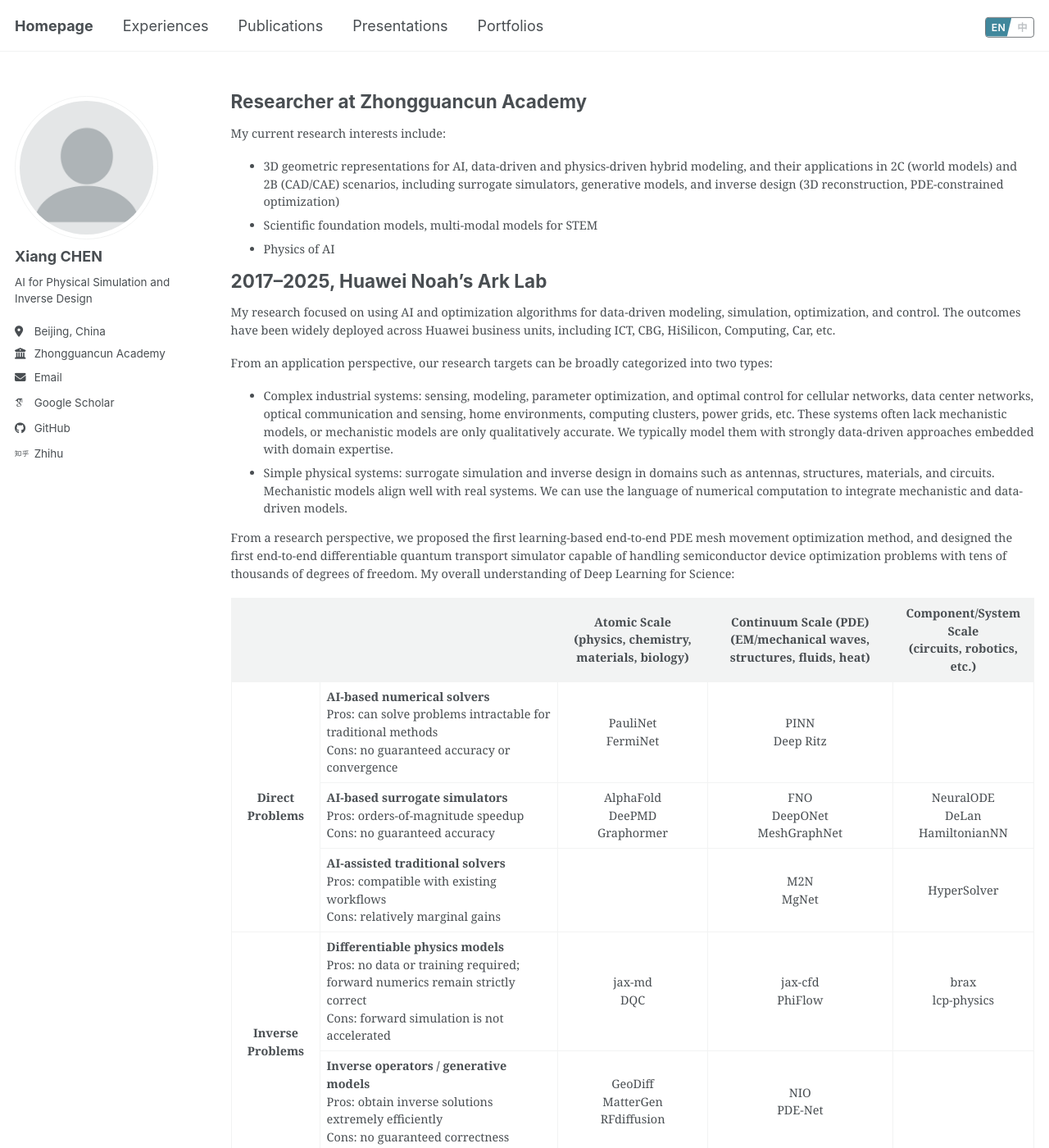
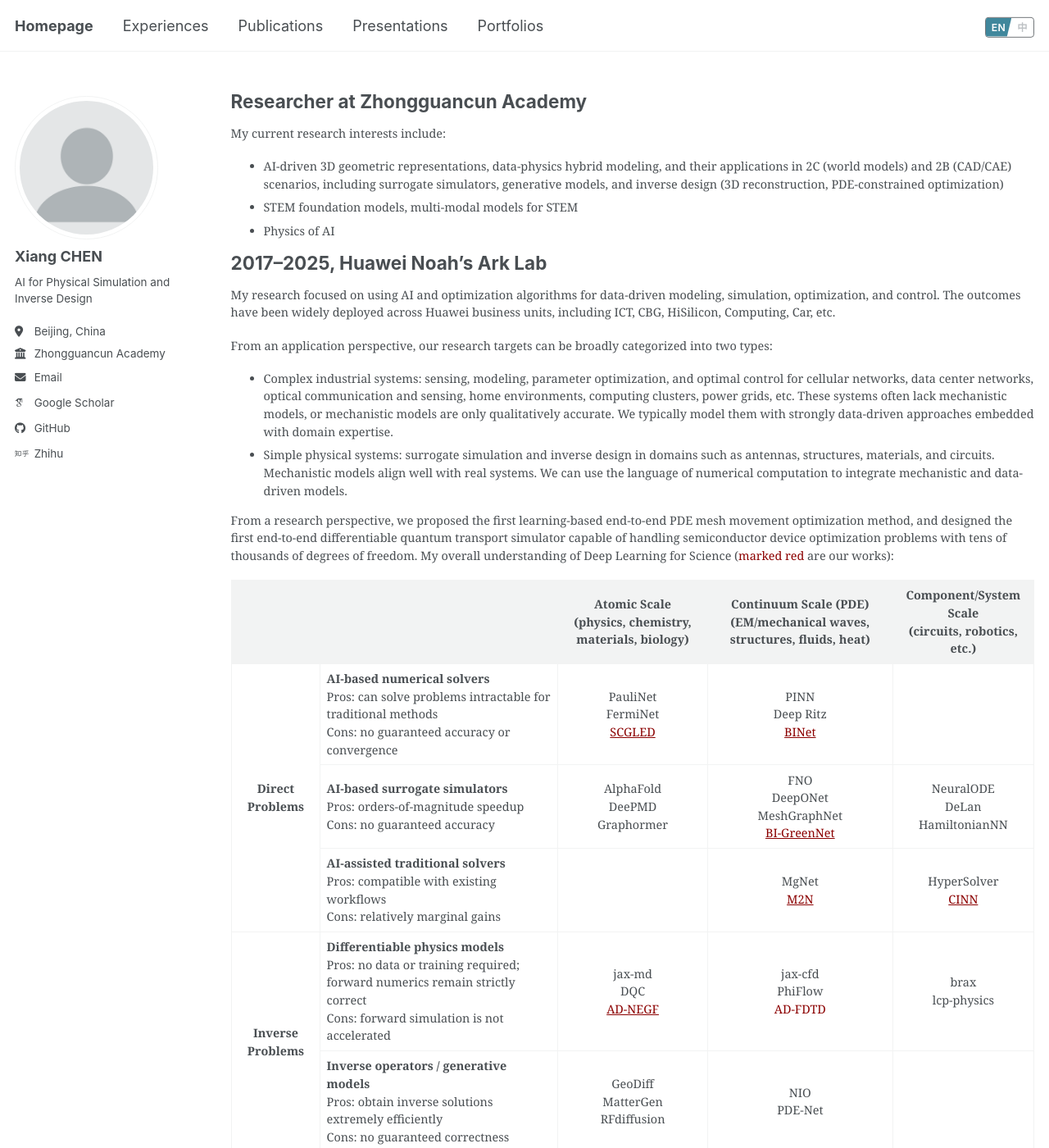
Before and after one commit to XiangCHEN-dvi/xiangchen-dvi.github.io, a Jekyll site: the page built from _pages/about.md, in a window 1280 px wide and 1400 px high. Shown: the whole window at 82% size. Built offline with Jekyll 4.4.1, drawn with Linux system fonts in a browser that asks for light colours; some web fonts are replaced; a script bundle is joined from its source files by our own code; library files that are not in the unit come from our copies; some of the changed text lies outside the part shown.

Commit message:
update 20260805

```diff
--- a/_includes/head/custom.html
+++ b/_includes/head/custom.html
@@ -10,7 +10,7 @@
 <link rel="icon" type="image/svg+xml" href="{{ base_path }}/images/favicon.svg"/>
 <link rel="icon" type="image/png" href="{{ base_path }}/images/favicon-32x32.png" sizes="32x32"/>
 <link rel="icon" type="image/png" href="{{ base_path }}/images/favicon-192x192.png" sizes="192x192"/>
-<link rel="manifest" href="{{ base_path }}/images/manifest.json"/>
+<link rel="manifest" href="{{ '/images/manifest.json' | relative_url }}"/>
 <link rel="icon" href="/images/favicon.ico"/>
 <meta name="theme-color" content="#ffffff"/>
 
--- a/_includes/scripts.html
+++ b/_includes/scripts.html
@@ -1,3 +1,5 @@
-<script type="module" src="{{ base_path }}/assets/js/main.min.js"></script>
+{# Use a same-origin relative URL so ES modules work when browsing via
+   either localhost or 127.0.0.1 during `jekyll serve` (they are different origins). #}
+<script type="module" src="{{ '/assets/js/main.min.js' | relative_url }}"></script>
 
 {% include analytics.html %}
--- a/_pages/about.md
+++ b/_pages/about.md
@@ -12,8 +12,8 @@
 
 # Researcher at Zhongguancun Academy
 My current research interests include:
-- 3D geometric representations for AI, data-driven and physics-driven hybrid modeling, and their applications in 2C (world models) and 2B (CAD/CAE) scenarios, including surrogate simulators, generative models, and inverse design (3D reconstruction, PDE-constrained optimization)
-- Scientific foundation models, multi-modal models for STEM
+- AI-driven 3D geometric representations, data-physics hybrid modeling, and their applications in 2C (world models) and 2B (CAD/CAE) scenarios, including surrogate simulators, generative models, and inverse design (3D reconstruction, PDE-constrained optimization)
+- STEM foundation models, multi-modal models for STEM
 - Physics of AI
 
 # 2017–2025, Huawei Noah's Ark Lab
@@ -23,7 +23,7 @@
 - Complex industrial systems: sensing, modeling, parameter optimization, and optimal control for cellular networks, data center networks, optical communication and sensing, home environments, computing clusters, power grids, etc. These systems often lack mechanistic models, or mechanistic models are only qualitatively accurate. We typically model them with strongly data-driven approaches embedded with domain expertise.
 - Simple physical systems: surrogate simulation and inverse design in domains such as antennas, structures, materials, and circuits. Mechanistic models align well with real systems. We can use the language of numerical computation to integrate mechanistic and data-driven models.
 
-From a research perspective, we proposed the first learning-based end-to-end PDE mesh movement optimization method, and designed the first end-to-end differentiable quantum transport simulator capable of handling semiconductor device optimization problems with tens of thousands of degrees of freedom. My overall understanding of Deep Learning for Science:
+From a research perspective, we proposed the first learning-based end-to-end PDE mesh movement optimization method, and designed the first end-to-end differentiable quantum transport simulator capable of handling semiconductor device optimization problems with tens of thousands of degrees of freedom. My overall understanding of Deep Learning for Science (<font color="darkred">marked red</font> are our works):
 
 <table>
   <thead>
@@ -39,27 +39,27 @@
     <tr>
       <td style="text-align: center;" rowspan="3"><b>Direct Problems</b></td>
       <td><b>AI-based numerical solvers</b><br>Pros: can solve problems intractable for traditional methods<br>Cons: no guaranteed accuracy or convergence</td>
-      <td style="text-align: center;">PauliNet<br>FermiNet</td>
-      <td style="text-align: center;">PINN<br>Deep Ritz</td>
+      <td style="text-align: center;">PauliNet<br>FermiNet<br><a href="https://proceedings.neurips.cc/paper_files/paper/2023/hash/969c14957c0df5ce2db642b3a5fa985c-Abstract-Conference.html" style="color: darkred;">SCGLED</a></td>
+      <td style="text-align: center;">PINN<br>Deep Ritz<br><a href="https://journal.hep.com.cn/csiam-am/EN/10.4208/csiam-am.SO-2022-0014" style="color: darkred;">BINet</a></td>
       <td></td>
     </tr>
     <tr>
       <td><b>AI-based surrogate simulators</b><br>Pros: orders-of-magnitude speedup<br>Cons: no guaranteed accuracy</td>
       <td style="text-align: center;">AlphaFold<br>DeePMD<br>Graphormer</td>
-      <td style="text-align: center;">FNO<br>DeepONet<br>MeshGraphNet</td>
+      <td style="text-align: center;">FNO<br>DeepONet<br>MeshGraphNet<br><a href="https://link.springer.com/article/10.1007/s40304-023-00338-6" style="color: darkred;">BI-GreenNet</a></td>
       <td style="text-align: center;">NeuralODE<br>DeLan<br>HamiltonianNN</td>
     </tr>
     <tr>
       <td><b>AI-assisted traditional solvers</b><br>Pros: compatible with existing workflows<br>Cons: relatively marginal gains</td>
       <td></td>
-      <td style="text-align: center;">M2N<br>MgNet</td>
-      <td style="text-align: center;">HyperSolver</td>
+      <td style="text-align: center;">MgNet<br><a href="https://proceedings.neurips.cc/paper_files/paper/2022/hash/2f88d8061f12abae9d14d376fd69c933-Abstract.html" style="color: darkred;">M2N</a></td>
+      <td style="text-align: center;">HyperSolver<br><a href="https://neurips.cc/virtual/2021/34235" style="color: darkred;">CINN</a></td>
     </tr>
     <tr>
       <td style="text-align: center;" rowspan="2"><b>Inverse Problems</b></td>
       <td><b>Differentiable physics models</b><br>Pros: no data or training required; forward numerics remain strictly correct<br>Cons: forward simulation is not accelerated</td>
-      <td style="text-align: center;">jax-md<br>DQC</td>
-      <td style="text-align: center;">jax-cfd<br>PhiFlow</td>
+      <td style="text-align: center;">jax-md<br>DQC<br><a href="https://journals.aps.org/prb/abstract/10.1103/PhysRevB.108.195143" style="color: darkred;">AD-NEGF</a></td>
+      <td style="text-align: center;">jax-cfd<br>PhiFlow<br><font color="darkred">AD-FDTD</font></td>
       <td style="text-align: center;">brax<br>lcp-physics</td>
     </tr>
     <tr>
@@ -79,8 +79,8 @@
 
 # 现任北京中关村学院研究员
 目前的研究兴趣包括：
-- 面向 AI 的三维几何表征、数据驱动与物理驱动混合建模，及其在2C（世界模型）与2B（CAD/CAE）场景中的应用，包括代理仿真器、生成模型与逆向设计（三维重建、PDE约束优化）
-- 科学基础模型、面向 STEM 的多模态模型
+- AI 驱动的三维几何表征、数据与机理混合驱动的物理建模，及其在2C（世界模型）与2B（CAD/CAE）场景中的应用，包括代理仿真器、生成模型与逆向设计（三维重建、PDE约束优化）
+- STEM 基础模型、面向 STEM 的多模态模型
 - Physics of AI
 
 # 2017-2025年，曾就职于华为诺亚方舟实验室
@@ -90,7 +90,7 @@
 - 复杂工业系统：蜂窝网络、数据中心网络、光通信光传感、家庭环境、计算集群、电网等系统的感知、建模、参数优化与最优控制。没有机理模型或机理模型仅定性准确。通常使用强数据驱动+专家先验嵌入的方式建模。
 - 简单物理系统：天线、结构、材料、电路等领域的代理仿真与逆向设计。机理模型和实际系统对应良好。可以使用数值计算的语言，深度融合机理和数据驱动模型。
 
-从研究角度，我们提出了首个基于学习的端到端的PDE网格移动优化方法；设计了首个端到端可微分的量子输运仿真器，可处理上万自由度的半导体器件优化问题。我对 Deep Learning for Science 的整体理解：
+从研究角度，我们提出了首个基于学习的端到端的PDE网格移动优化方法；设计了首个端到端可微分的量子输运仿真器，可处理上万自由度的半导体器件优化问题。我对 Deep Learning for Science 的整体理解（<font color="darkred">标红</font>为我们的工作）：
 
 <table>
   <thead>
@@ -106,27 +106,27 @@
     <tr>
       <td style="text-align: center;" rowspan="3"><b>仿真求解<br>（正问题）</b></td>
       <td><b>基于AI的数值求解器</b><br>优点：可以求解传统方法解不了的问题<br>缺点：不保证精度、收敛性</td>
-      <td style="text-align: center;">PauliNet<br>FermiNet</td>
-      <td style="text-align: center;">PINN<br>Deep Ritz</td>
+      <td style="text-align: center;">PauliNet<br>FermiNet<br><a href="https://proceedings.neurips.cc/paper_files/paper/2023/hash/969c14957c0df5ce2db642b3a5fa985c-Abstract-Conference.html" style="color: darkred;">SCGLED</a></td>
+      <td style="text-align: center;">PINN<br>Deep Ritz<br><a href="https://journal.hep.com.cn/csiam-am/EN/10.4208/csiam-am.SO-2022-0014" style="color: darkred;">BINet</a></td>
       <td></td>
     </tr>
     <tr>
       <td><b>基于AI的代理仿真器</b><br>优点：跨数量级加速<br>缺点：不保证精度</td>
       <td style="text-align: center;">AlphaFold<br>DeePMD<br>Graphormer</td>
-      <td style="text-align: center;">FNO<br>DeepONet<br>MeshGraphNet</td>
+      <td style="text-align: center;">FNO<br>DeepONet<br>MeshGraphNet<br><a href="https://link.springer.com/article/10.1007/s40304-023-00338-6" style="color: darkred;">BI-GreenNet</a></td>
       <td style="text-align: center;">NeuralODE<br>DeLan<br>HamiltonianNN</td>
     </tr>
     <tr>
       <td><b>AI辅助的传统求解器</b><br>优点：适配原本业务流程<br>缺点：增益比较边缘</td>
       <td></td>
-      <td style="text-align: center;">M2N<br>MgNet</td>
-      <td style="text-align: center;">HyperSolver</td>
+      <td style="text-align: center;">MgNet<br><a href="https://proceedings.neurips.cc/paper_files/paper/2022/hash/2f88d8061f12abae9d14d376fd69c933-Abstract.html" style="color: darkred;">M2N</a></td>
+      <td style="text-align: center;">HyperSolver<br><a href="https://neurips.cc/virtual/2021/34235" style="color: darkred;">CINN</a></td>
     </tr>
     <tr>
       <td style="text-align: center;" rowspan="2"><b>设计优化<br>（逆问题）</b></td>
       <td><b>可微物理模型</b><br>优点：无需数据和训练，前向数值严格正确<br>缺点：前向仿真不加速</td>
-      <td style="text-align: center;">jax-md<br>DQC</td>
-      <td style="text-align: center;">jax-cfd<br>PhiFlow</td>
+      <td style="text-align: center;">jax-md<br>DQC<br><a href="https://journals.aps.org/prb/abstract/10.1103/PhysRevB.108.195143" style="color: darkred;">AD-NEGF</a></td>
+      <td style="text-align: center;">jax-cfd<br>PhiFlow<br><font color="darkred">AD-FDTD</font></td>
       <td style="text-align: center;">brax<br>lcp-physics</td>
     </tr>
     <tr>
```
Also changed, not shown: _pages/portfolios.md (+18 -8 lines), 1 other file.
